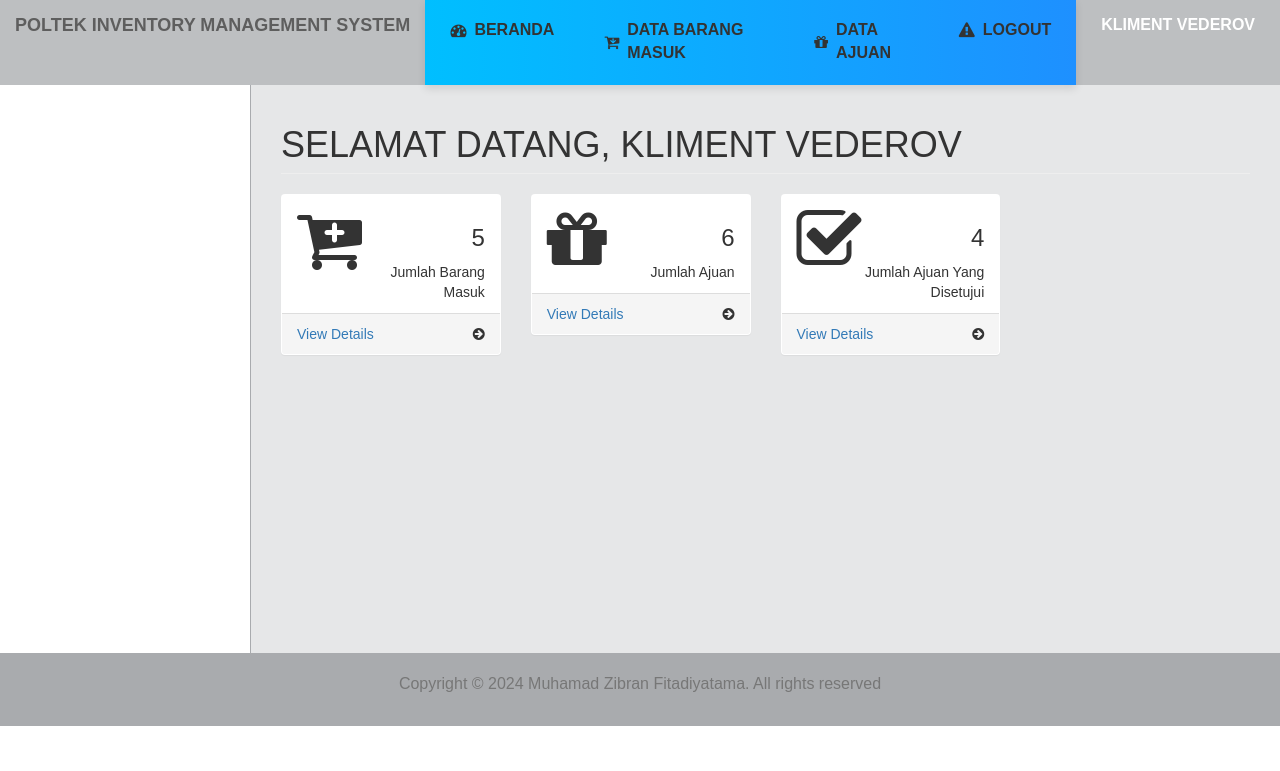
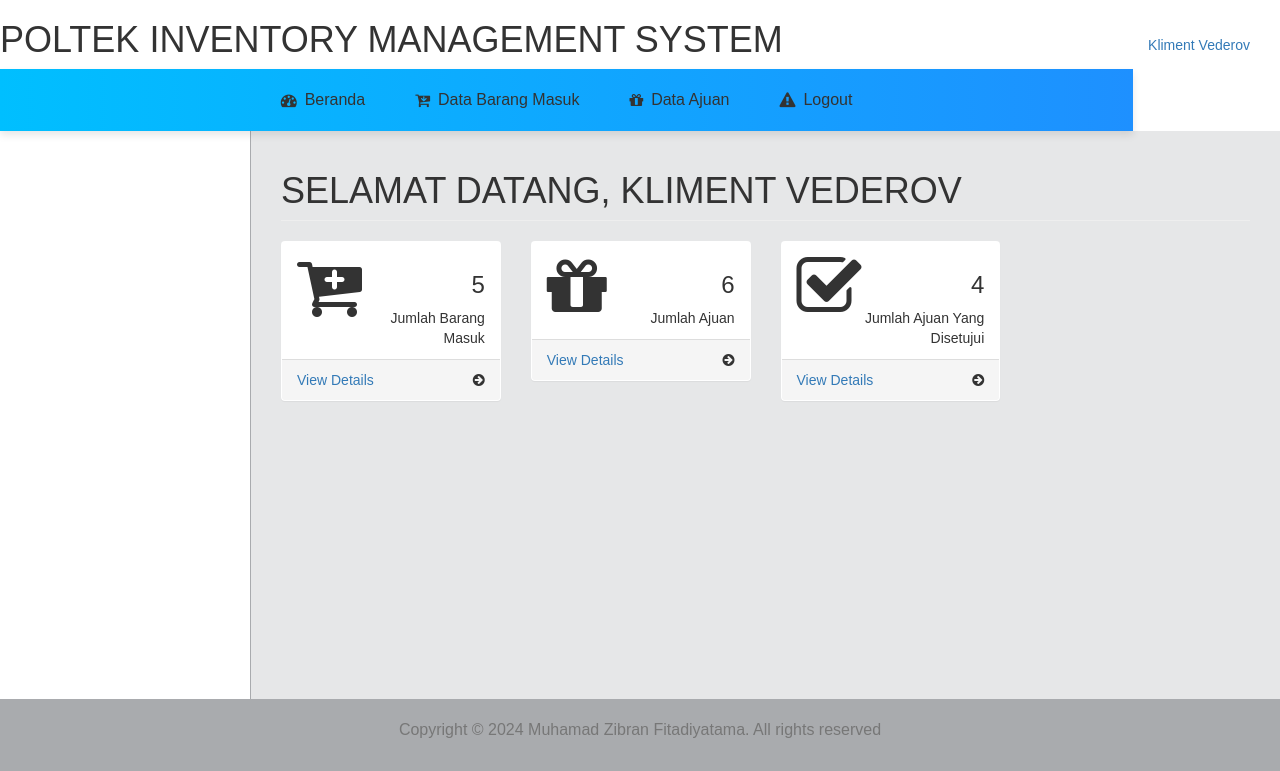
Before and after one commit to ZibranovSky/Web-Inventory-Barang, a PHP site: page /petugas/index.php in a window 1280 px wide. Shown: the top 771 px of the page. Run offline with PHP 8.4, Linux system fonts and the light colour scheme; a user stored in the database is signed in; data comes from the database, SQL or seed files in the repository.

Commit message:
memindah logo ke sidebar.php

```diff
--- a/petugas/awal.php
+++ b/petugas/awal.php
@@ -33,13 +33,7 @@ if ( !isset($_SESSION["idinv2"])) {
     <!-- Menu -->
     <div id="wrapper">
 
-<nav class="navbar navbar-default navbar-static-top" role="navigation" style="margin-bottom: 0">
-          <div class="navbar-header">
-            <button type="button" class="navbar-toggle" data-toggle="collapse" data-target=".navbar-collapse">
-              <span class="sr-only">navigation</span> Menu <i class="fa fa-bars"></i>
-            </button>
-            <a class="navbar-brand">POLTEK INVENTORY MANAGEMENT SYSTEM</a>
-          </div>
+
           <?php
           $id = $_SESSION['idinv2'];
            include '../koneksi.php';
--- a/petugas/sidebar.php
+++ b/petugas/sidebar.php
@@ -48,6 +48,10 @@
             border-radius: 5px;
         }
 </style>
+<div class="logo-container">
+
+        <h1 class="logo">POLTEK INVENTORY MANAGEMENT SYSTEM</h1>
+    </div>
 <div class="navbar-default sidebar-horizontal" role="navigation">
                 <div class="navbar-collapse">
                     <ul class="nav">
```
Also changed, not shown: petugas/modul/ajuan/title.php (+4 -7 lines), petugas/modul/barangMasuk/title.php (+1 -7 lines).
